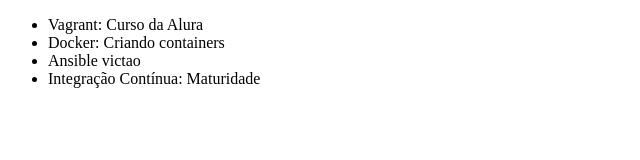
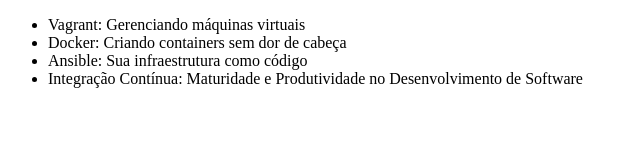
Before and after one commit to Felipe-16/aluragit, a plain HTML site: page index.html in a window 1280 px wide. Shown: the whole page, without its empty margins (0-640 px from the left). Drawn offline with Linux system fonts and the light colour scheme.

Commit message:
Site pronto

```diff
--- a/index.html
+++ b/index.html
@@ -6,10 +6,10 @@
 </head>
 <body>
     <ul>
-        <li>Vagrant: Curso da Alura</li>
-        <li>Docker: Criando containers</li>
-        <li>Ansible victao</li>
-        <li>Integração Contínua: Maturidade</li>
+        <li>Vagrant: Gerenciando máquinas virtuais</li>
+        <li>Docker: Criando containers sem dor de cabeça</li>
+        <li>Ansible: Sua infraestrutura como código</li>
+        <li>Integração Contínua: Maturidade e Produtividade no Desenvolvimento de Software</li>
     </ul>
 </body>
 </html>
```
